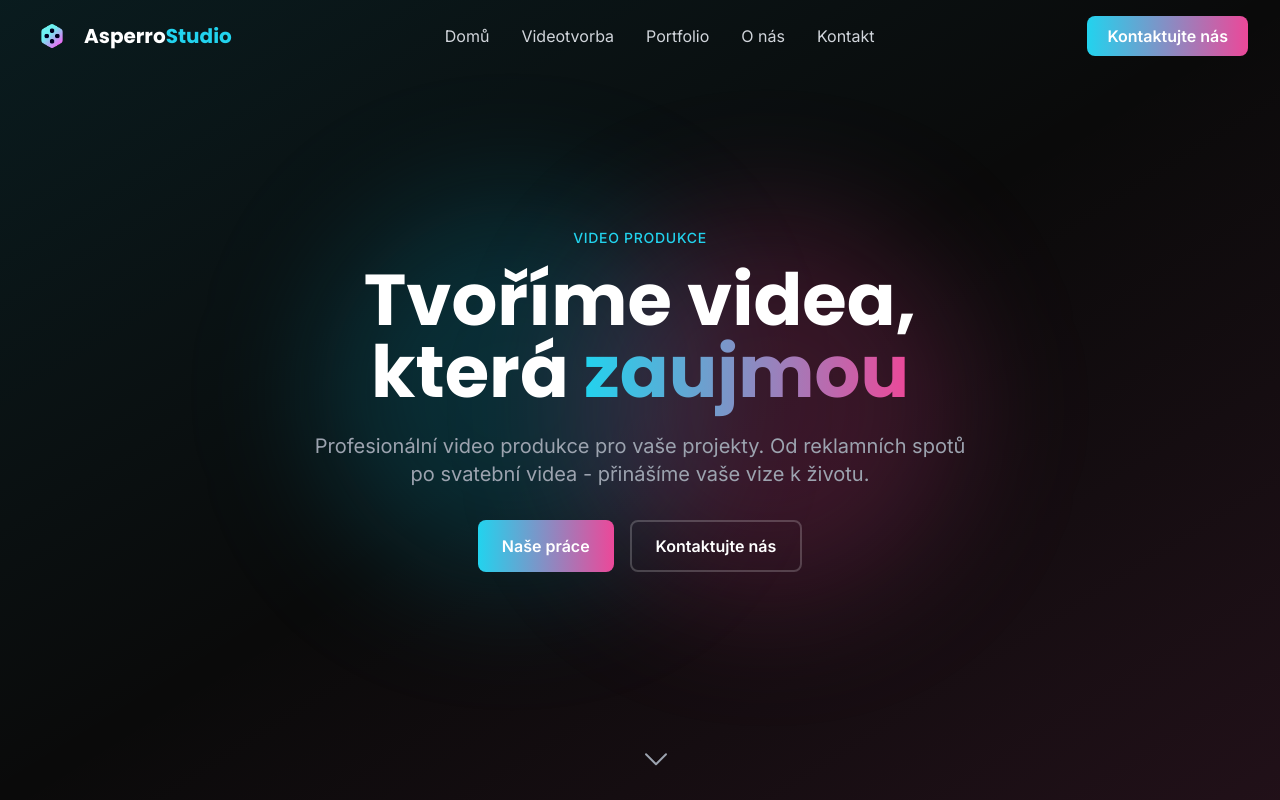
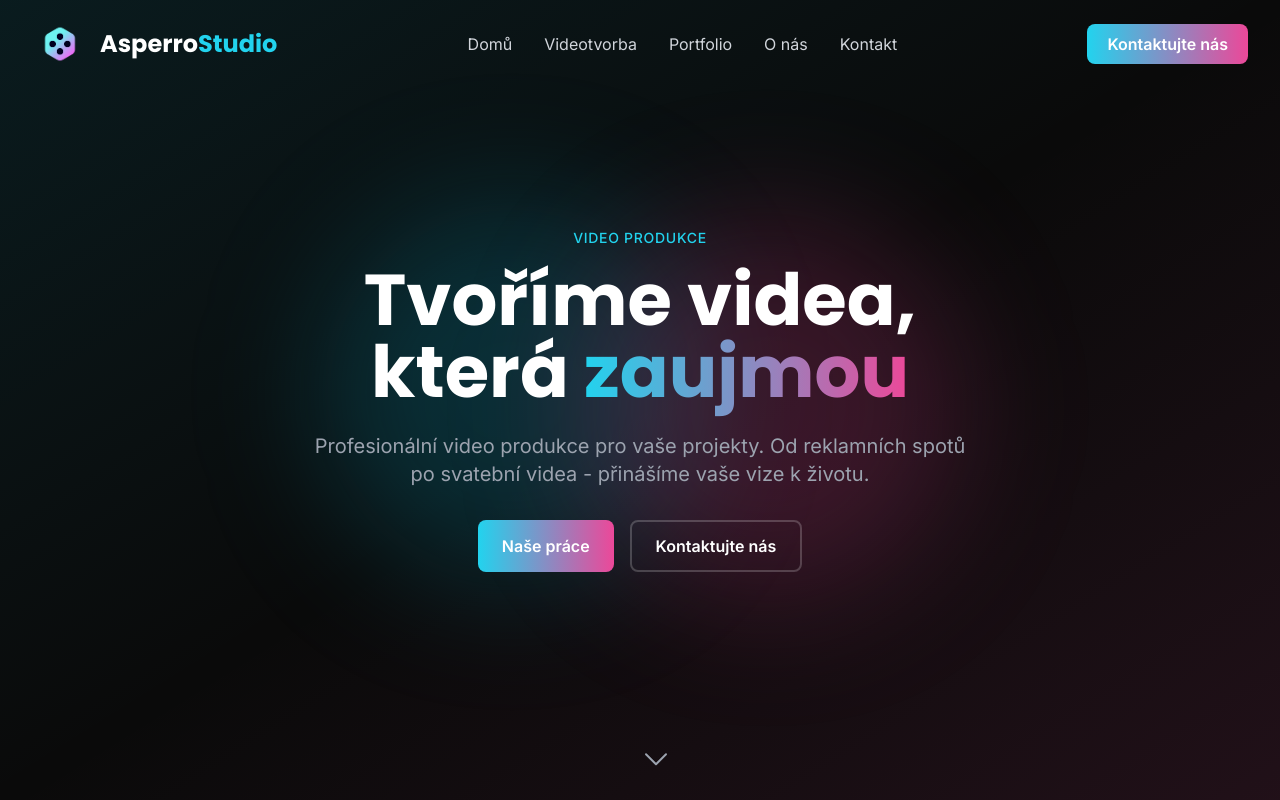
Before and after one commit to MartinStrix/asperrostudio, a React (Vite) app: page / in a window 1280 px wide. Shown: the top 800 px of the page. Built offline with nearby package versions, Linux system fonts and the light colour scheme; no server answers.

Commit message:
Enlarge logo in header and footer

```diff
--- a/src/components/layout/Footer.tsx
+++ b/src/components/layout/Footer.tsx
@@ -12,8 +12,8 @@ export const Footer = () => {
             {/* Brand */}
             <div>
               <a href="#hero" className="flex items-center gap-3 mb-4">
-                <img src="/logo.png" alt="AsperroStudio" className="w-10 h-10" />
-                <span className="text-xl font-bold font-display">
+                <img src="/logo.png" alt="AsperroStudio" className="w-14 h-14" />
+                <span className="text-2xl font-bold font-display">
                   Asperro<span className="text-cyan-400">Studio</span>
                 </span>
               </a>
--- a/src/components/layout/Header.tsx
+++ b/src/components/layout/Header.tsx
@@ -32,8 +32,8 @@ export const Header = () => {
           <nav className="flex items-center justify-between py-4">
             {/* Logo */}
             <a href="#hero" className="flex items-center gap-3">
-              <img src="/logo.png" alt="AsperroStudio" className="w-10 h-10" />
-              <span className="text-xl font-bold font-display">
+              <img src="/logo.png" alt="AsperroStudio" className="w-12 h-12 md:w-14 md:h-14" />
+              <span className="text-xl md:text-2xl font-bold font-display">
                 Asperro<span className="text-cyan-400">Studio</span>
               </span>
             </a>
```
